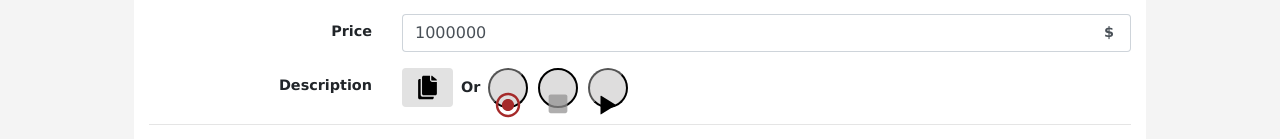
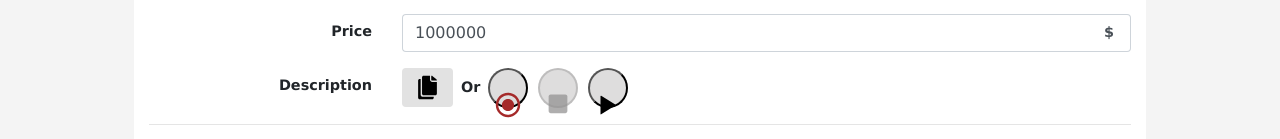
Before and after one commit to vietky/Hackathon, a React (Create React App) app: page /adinsert in a window 1280 px wide. Shown: the part 428-567 px from the top of the page. Built offline with nearby package versions, Linux system fonts and the light colour scheme.

Commit message:
update disabled nbutton

```diff
--- a/src/components/Recorder.js
+++ b/src/components/Recorder.js
@@ -155,25 +155,25 @@ class Recorder extends React.Component {
         <div className="col-sm-9">
           <button id="choose-file-btn" type="button" className="btn btn-dlight no-shadow" onClick={this.chooseFile}>
             <svg xmlns="http://www.w3.org/2000/svg" viewBox="0 0 512 512"><path d="M352 115h90c3.3 0 6-2.7 6-6 0-8.2-3.7-16-10-21.3l-77.1-64.2c-4.9-4.1-14.2-7.4-20.6-7.4-4.1 0-7.4 3.3-7.4 7.4V96c.1 10.5 8.6 19 19.1 19z" /><path d="M307 96V16H176c-17.6 0-32 14.4-32 32v336c0 17.6 14.4 32 32 32h240c17.6 0 32-14.4 32-32V141h-96c-24.8 0-45-20.2-45-45z" /><path d="M116 412V80H96c-17.6 0-32 14.4-32 32v352c0 17.6 14.4 32 32 32h256c17.6 0 32-14.4 32-32v-20H148c-17.6 0-32-14.4-32-32z" /></svg>
-            <input id="my-very-unique-upload-voice-btn" type="file" ref={this.uploadBtn} className="btn"/>
+            <input id="my-very-unique-upload-voice-btn" type="file" ref={this.uploadBtn} className="btn" />
           </button>
           <span className="ml-2 mr-2">Or</span>
 
-          <button id="recorder-btn-record" title="Record" className={`recorder-btn ${this.disabled(this.state.recording)}`} onClick={this.record}>
+          <button id="recorder-btn-record" title="Record" className={`recorder-btn ${this.disabled(this.state.recording)}`} disabled={this.disabled(this.state.recording)} onClick={this.record}>
             <svg xmlns="http://www.w3.org/2000/svg" viewBox="0 0 512 512"><path d="M256 152c-57.2 0-104 46.8-104 104s46.8 104 104 104 104-46.8 104-104-46.8-104-104-104zm0-104C141.601 48 48 141.601 48 256s93.601 208 208 208 208-93.601 208-208S370.399 48 256 48zm0 374.4c-91.518 0-166.4-74.883-166.4-166.4S164.482 89.6 256 89.6 422.4 164.482 422.4 256 347.518 422.4 256 422.4z" /></svg>
           </button>
-          <button id="recorder-btn-end" title="Pause" className={`recorder-btn ${this.disabled(!this.state.recording)}`} onClick={this.stop}>
+          <button id="recorder-btn-end" title="Pause" className={`recorder-btn ${this.disabled(!this.state.recording)}`} disabled={this.disabled(!this.state.recording)} onClick={this.stop}>
             <svg xmlns="http://www.w3.org/2000/svg" viewBox="0 0 512 512"><path d="M405.333 64H106.667C83.198 64 64 83.198 64 106.667v298.666C64 428.802 83.198 448 106.667 448h298.666C428.802 448 448 428.802 448 405.333V106.667C448 83.198 428.802 64 405.333 64z" /></svg>
           </button>
-          <button id="recorder-btn-play" title="Play" className={`recorder-btn ${this.disabled(this.state.recording)}`} onClick={this.play}>
+          <button id="recorder-btn-play" title="Play" className={`recorder-btn ${this.disabled(this.state.recording)}`} disabled={this.disabled(this.state.recording)} onClick={this.play}>
             <svg xmlns="http://www.w3.org/2000/svg" viewBox="0 0 512 512"><path d="M128 104.3v303.4c0 6.4 6.5 10.4 11.7 7.2l240.5-151.7c5.1-3.2 5.1-11.1 0-14.3L139.7 97.2c-5.2-3.3-11.7.7-11.7 7.1z" /></svg>
           </button>
           <button className="no-border bg-white">
-          {
-            this.state.uploaded &&
-            !this.props.uploaded &&
-            (<p className="recorder-status no-margin">saving...</p>)
-          }
+            {
+              this.state.uploaded &&
+              !this.props.uploaded &&
+              (<p className="recorder-status no-margin">saving...</p>)
+            }
           </button>
           {/* <button id="recorder-btn-play" title="Continue record" className={`recorder-btn`}>
             <svg xmlns="http://www.w3.org/2000/svg" viewBox="0 0 512 512"><path d="M199.9 416h-63.8c-4.5 0-8.1-3.6-8.1-8V104c0-4.4 3.6-8 8.1-8h63.8c4.5 0 8.1 3.6 8.1 8v304c0 4.4-3.6 8-8.1 8zM375.9 416h-63.8c-4.5 0-8.1-3.6-8.1-8V104c0-4.4 3.6-8 8.1-8h63.8c4.5 0 8.1 3.6 8.1 8v304c0 4.4-3.6 8-8.1 8z" /></svg>
```
